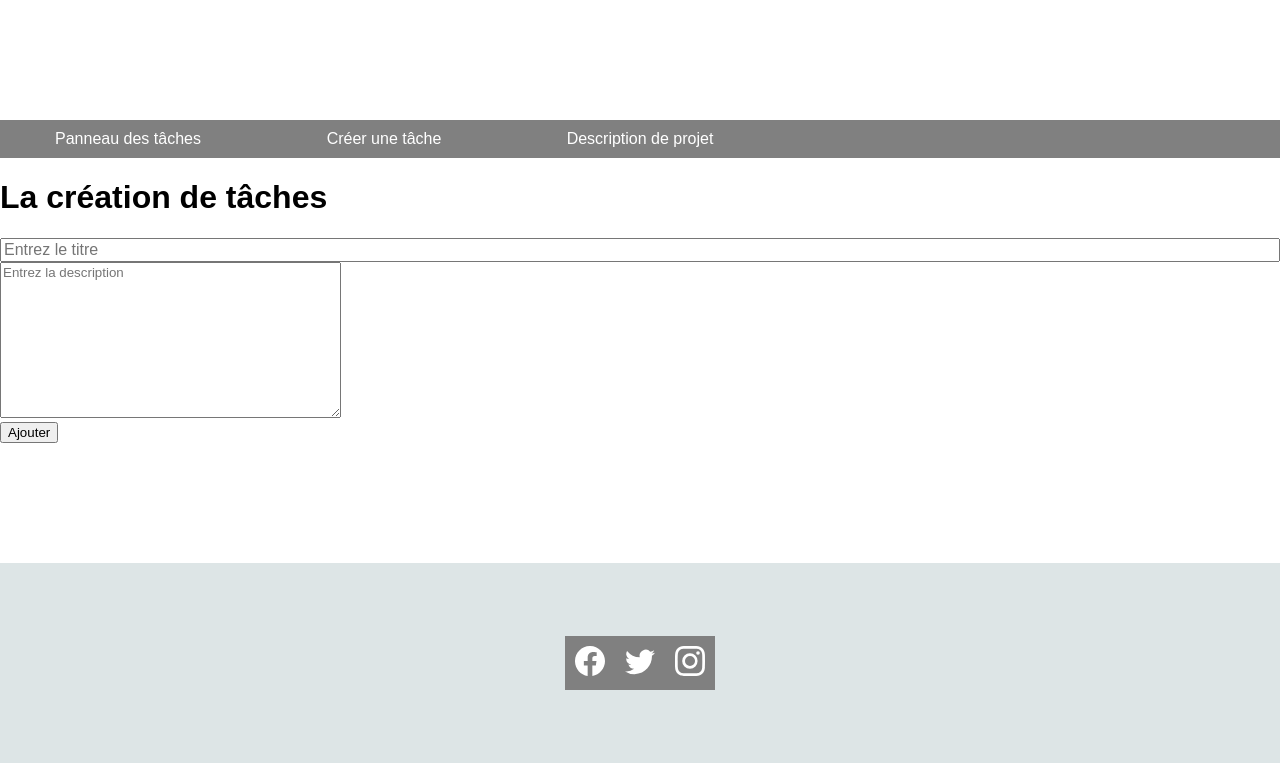
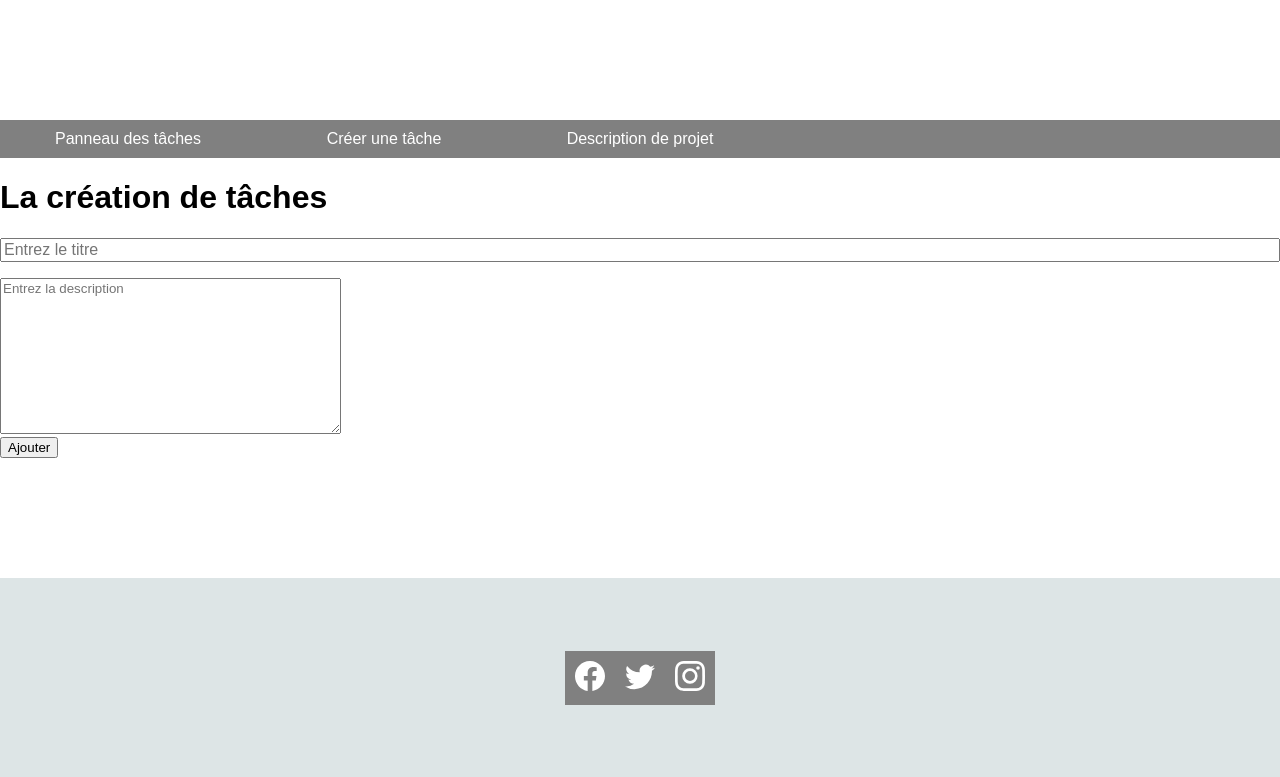
Before and after one commit to DmitriDV/DjangoProject, a Django app: page /create in a window 1280 px wide. Shown: the top 777 px of the page. Run offline with Django 3.2, Linux system fonts and the light colour scheme.

Commit message:
Correction du formulaire
Balise ajoutée <br>

```diff
--- a/my_django/tp1/main/static/main/styles.css
+++ b/my_django/tp1/main/static/main/styles.css
@@ -22,6 +22,10 @@ body {
     max-width: 1280px;
     min-width: 600px;
     margin: 0 auto;
+}
+
+form {
+    font-size: 14px;
 }
 
 p {
--- a/my_django/tp1/main/templates/main/create.html
+++ b/my_django/tp1/main/templates/main/create.html
@@ -8,7 +8,7 @@ Création de tâches
     <h1>La création de tâches</h1>
     <form method="post">
         {% csrf_token %}
-        {{ form.title }}<br>
+        {{ form.title }}<br><br>
         {{ form.task }}<br>
         <button type="submit" class="btn btn-success">Ajouter</button>
         <span>{{ error }}</span>
```
